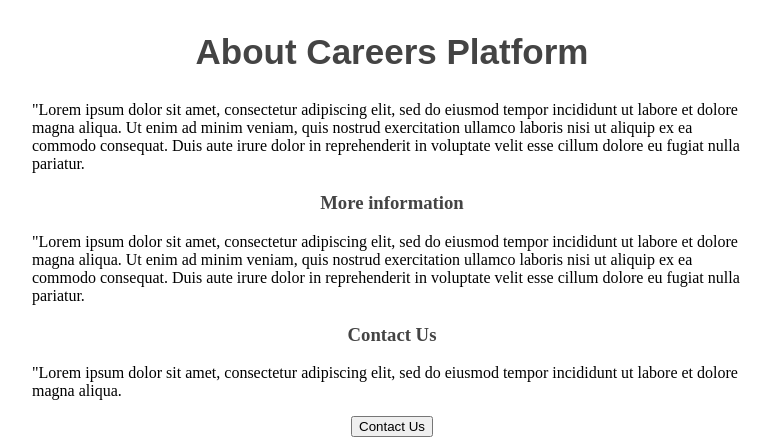
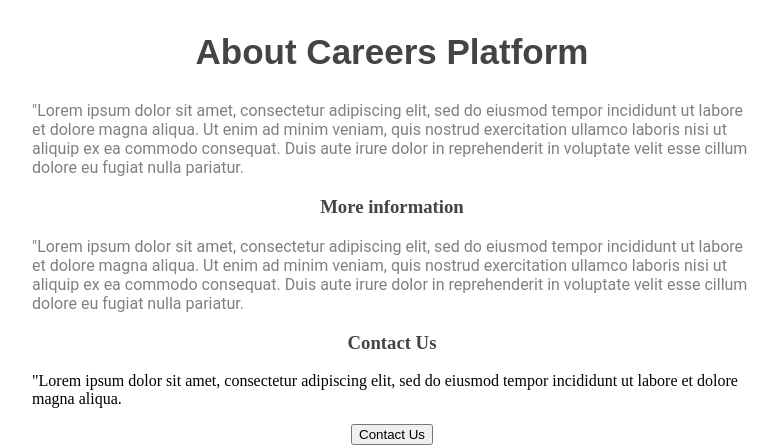
Before and after one commit to BrianNW/career-center-replit, a Flask app: page / in a window 1280 px wide. Shown: the part 433-878 px from the top of the page, without its empty margins (248-1026 px from the left). Run offline with Flask 2, Linux system fonts and the light colour scheme.

Commit message:
Add bodytext styling

```diff
--- a/templates/home.html
+++ b/templates/home.html
@@ -39,6 +39,10 @@
      .homepage-button {
        text-align: center;
      }
+     .bodytext {
+       font-family: Roboto;
+       color: grey;
+     }
 
    </style>
 
@@ -49,10 +53,10 @@
       <h1>Careers Platform</h1>
       <img id="home-banner" src="https://images.unsplash.com/photo-1677075610184-57d21d023e5b?ixlib=rb-4.0.3&ixid=MnwxMjA3fDB8MHxwaG90by1wYWdlfHx8fGVufDB8fHx8&auto=format&fit=crop&w=1742&q=80" alt="" height="320">
       <h2>About Careers Platform</h2>
-      <p>"Lorem ipsum dolor sit amet, consectetur adipiscing elit, sed do eiusmod tempor incididunt ut labore et dolore magna aliqua. Ut enim ad minim veniam, quis nostrud exercitation ullamco laboris nisi ut aliquip ex ea commodo consequat. Duis aute irure dolor in reprehenderit in voluptate velit esse cillum dolore eu fugiat nulla pariatur.</p>
+      <p class="bodytext">"Lorem ipsum dolor sit amet, consectetur adipiscing elit, sed do eiusmod tempor incididunt ut labore et dolore magna aliqua. Ut enim ad minim veniam, quis nostrud exercitation ullamco laboris nisi ut aliquip ex ea commodo consequat. Duis aute irure dolor in reprehenderit in voluptate velit esse cillum dolore eu fugiat nulla pariatur.</p>
 
     <h3>More information</h3>
-    <p>"Lorem ipsum dolor sit amet, consectetur adipiscing elit, sed do eiusmod tempor incididunt ut labore et dolore magna aliqua. Ut enim ad minim veniam, quis nostrud exercitation ullamco laboris nisi ut aliquip ex ea commodo consequat. Duis aute irure dolor in reprehenderit in voluptate velit esse cillum dolore eu fugiat nulla pariatur.</p>
+    <p class="bodytext">"Lorem ipsum dolor sit amet, consectetur adipiscing elit, sed do eiusmod tempor incididunt ut labore et dolore magna aliqua. Ut enim ad minim veniam, quis nostrud exercitation ullamco laboris nisi ut aliquip ex ea commodo consequat. Duis aute irure dolor in reprehenderit in voluptate velit esse cillum dolore eu fugiat nulla pariatur.</p>
 
     <h3>Contact Us</h3>
     <p>"Lorem ipsum dolor sit amet, consectetur adipiscing elit, sed do eiusmod tempor incididunt ut labore et dolore magna aliqua. </p>
```
